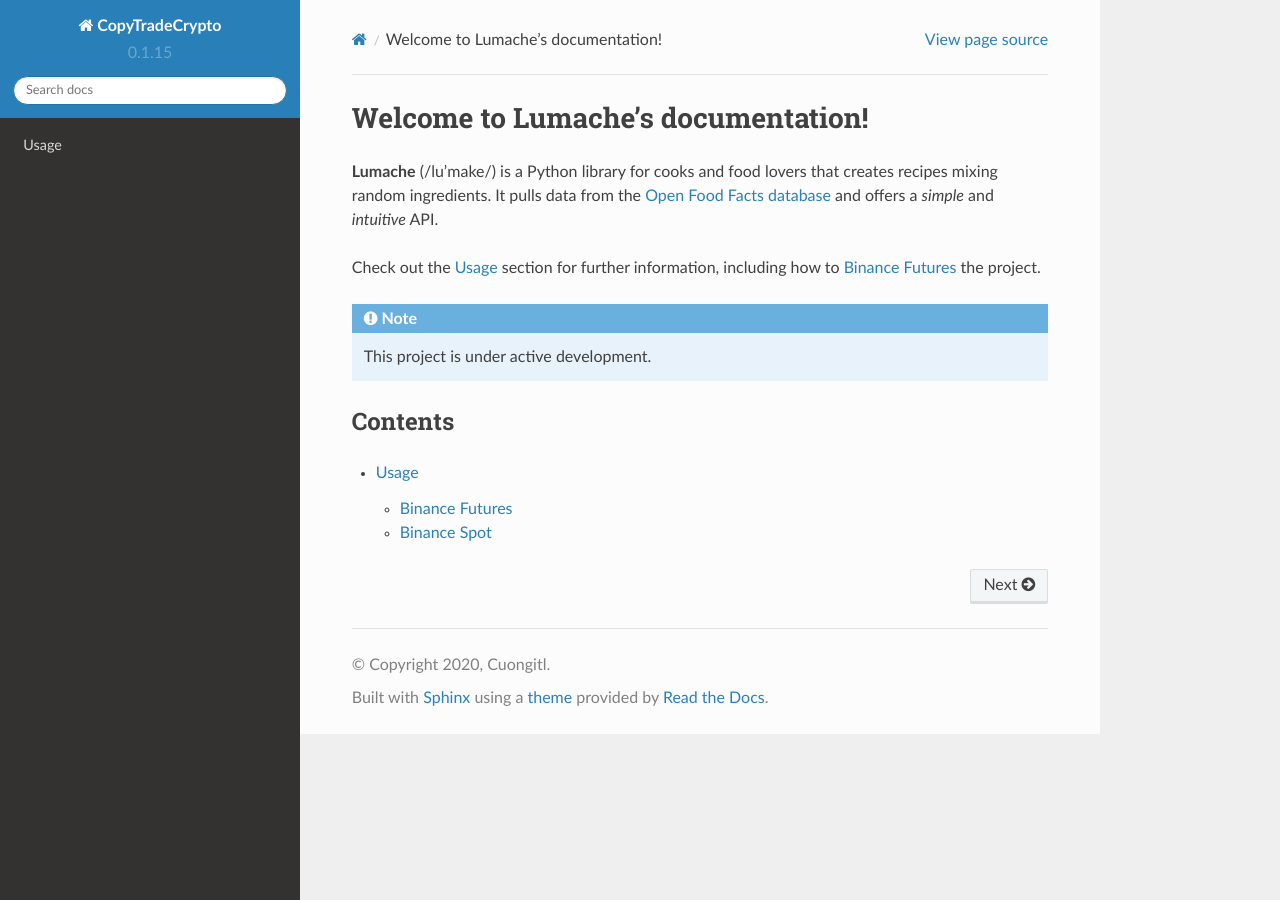
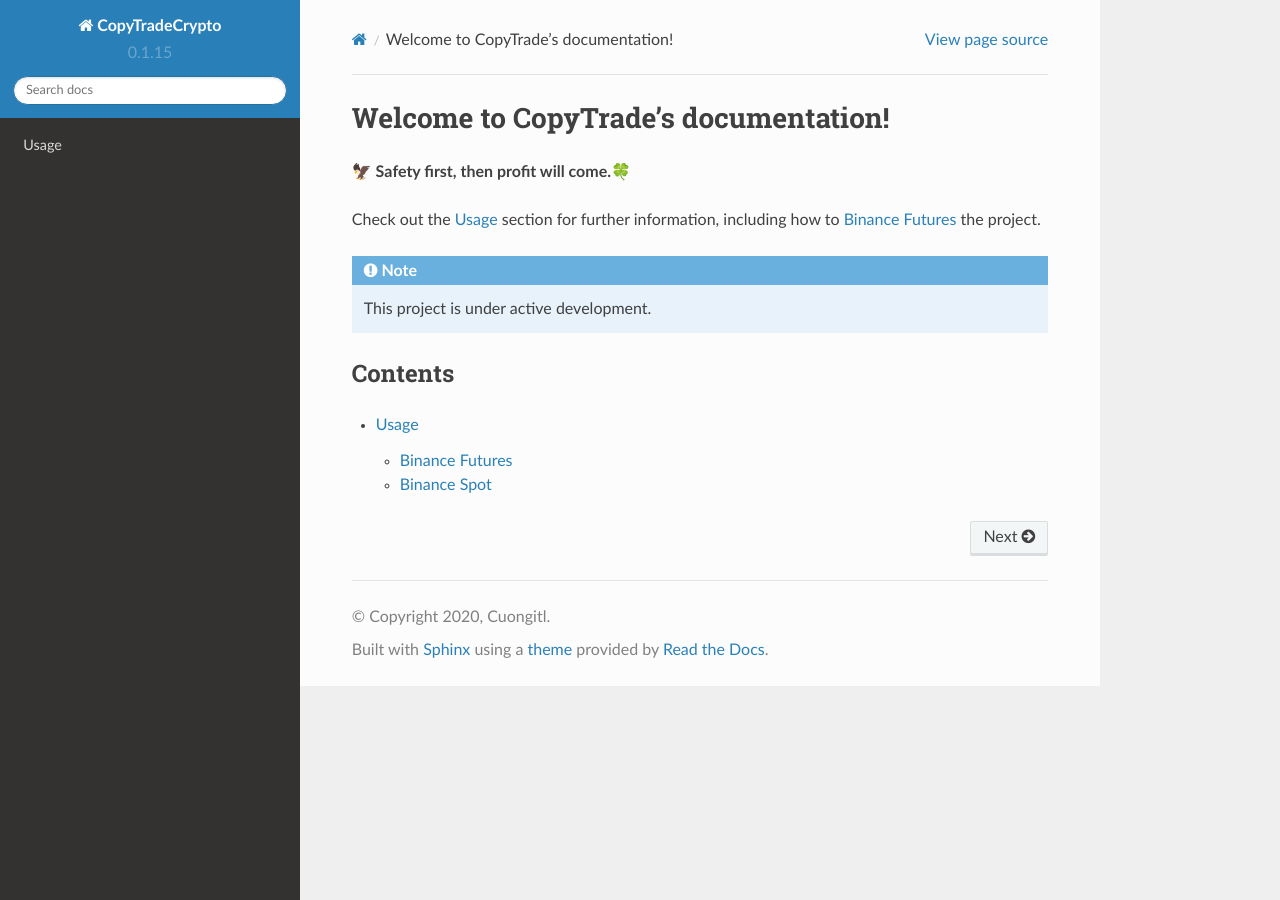
Before and after one commit to CuongITL/cuongitl.github.io, a Sphinx documentation site: the page built from docs/source/index.rst, in a window 1280 px wide. Built offline with Sphinx 7.4.7 and the Read the Docs theme 2.0.0, drawn with Linux system fonts in a browser that asks for light colours.

Commit message:
Update index.rst

```diff
--- a/docs/source/index.rst
+++ b/docs/source/index.rst
@@ -1,10 +1,7 @@
-Welcome to Lumache's documentation!
+Welcome to CopyTrade's documentation!
 ===================================
 
-**Lumache** (/lu'make/) is a Python library for cooks and food lovers
-that creates recipes mixing random ingredients.
-It pulls data from the `Open Food Facts database <https://world.openfoodfacts.org/>`_
-and offers a *simple* and *intuitive* API.
+**🦅 Safety first, then profit will come.🍀**
 
 Check out the :doc:`usage` section for further information, including
 how to :ref:`installation` the project.
```
